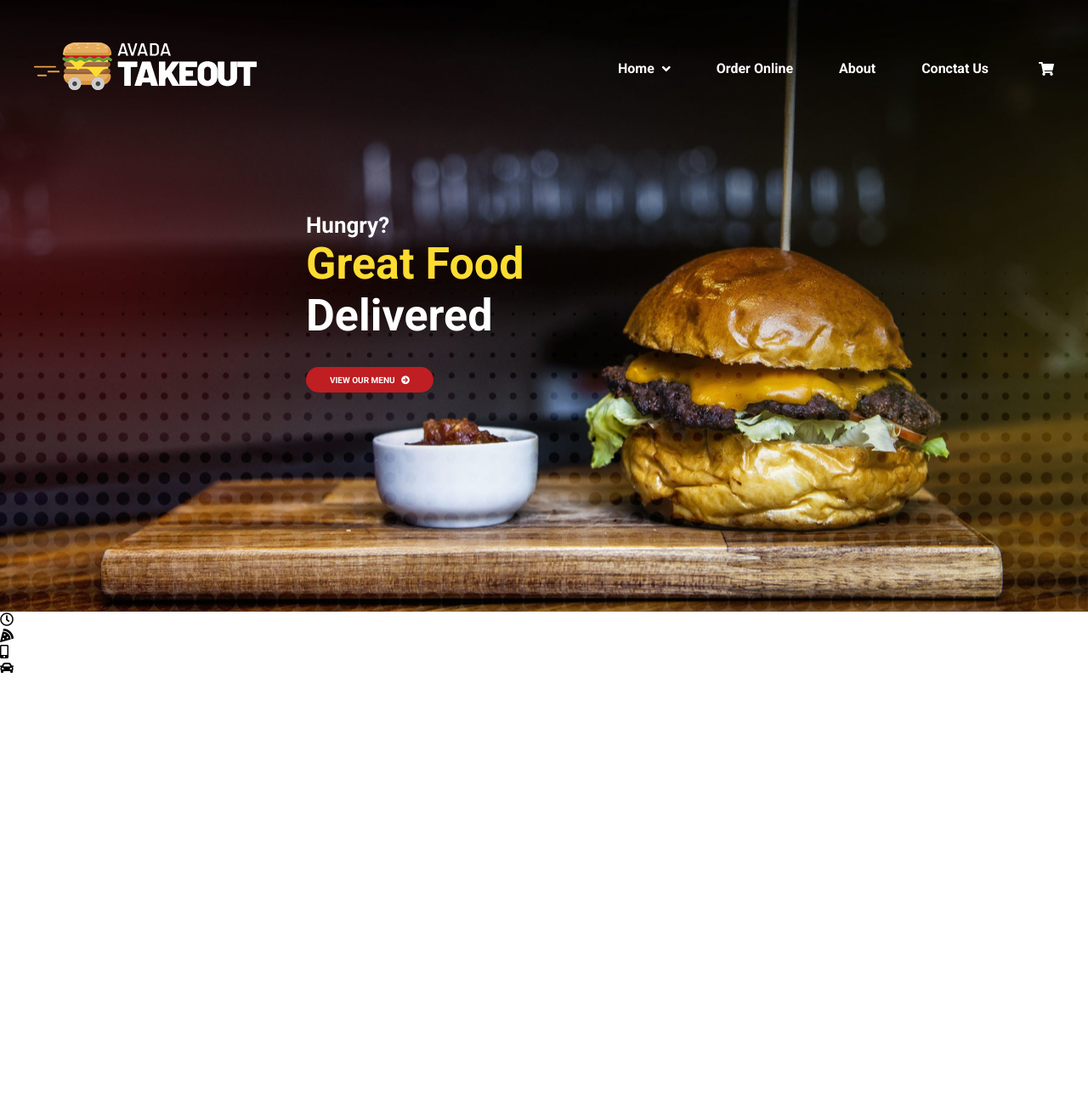
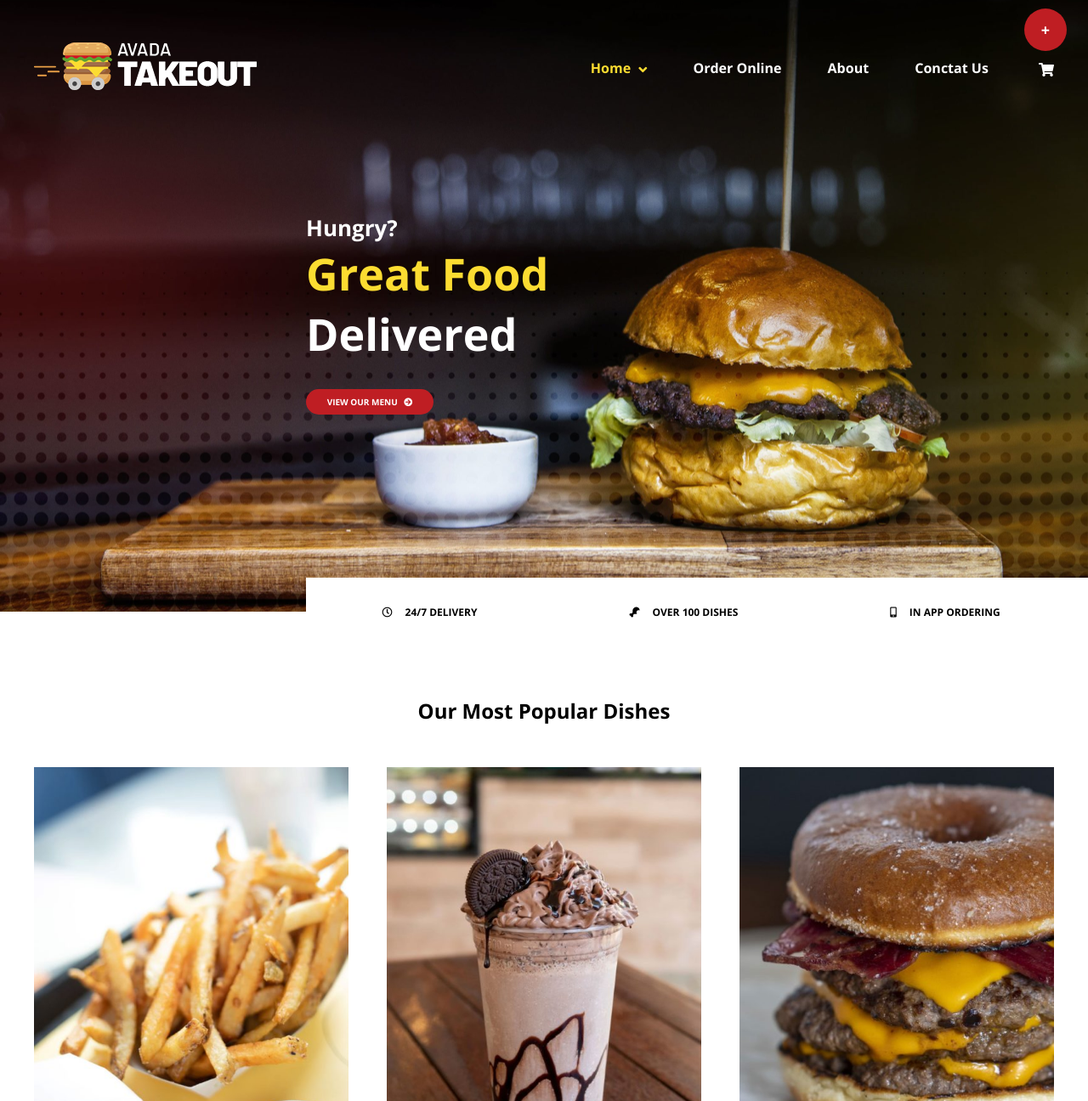
Before and after one commit to antonio-fiorentino/proj-html-vuejs, a website: page index.html in a window 1280 px wide. Shown: the top 1296 px of the page at 85% size. Before the commit the page ends 800 px from the top, so only its background shows below. Drawn offline with nearby package versions, Linux system fonts and the light colour scheme.

Commit message:
Esercizio

```diff
--- a/index.html
+++ b/index.html
@@ -7,13 +7,20 @@
     <script src="https://cdn.jsdelivr.net/npm/vue"></script>
     <link rel="stylesheet" href="https://use.fontawesome.com/releases/v5.5.0/css/all.css">
     <link rel="preconnect" href="https://fonts.gstatic.com">
-<link href="https://fonts.googleapis.com/css2?family=Roboto:wght@400;700&display=swap" rel="stylesheet">
+    <link href="https://fonts.googleapis.com/css2?family=Open+Sans:wght@400;700&display=swap" rel="stylesheet">
   </head>
   <body>
 
     <div id="root">
 
       <header>
+
+
+          <div class="add">
+            <a href="#">+</a>
+          </div>
+
+
 
         <div class="navbar">
 
@@ -47,11 +54,55 @@
       <section class="delivery-list">
 
         <ul>
-          <li><i class="far fa-clock"></i></li>
-          <li><i class="fas fa-pizza-slice"></i></li>
-          <li><i class="fas fa-mobile-alt"></i></li>
-          <li><i class="fas fa-car"></i></li>
+          <li><i class="far fa-clock"></i>24/7 delivery</li>
+          <li><i class="fas fa-drumstick-bite"></i>over 100 dishes</li>
+          <li><i class="fas fa-mobile-alt"></i>in app ordering</li>
+          <li><i class="fas fa-car"></i>fast delivery</li>
         </ul>
+
+      </section>
+
+
+      <section class="popular-dishes">
+
+        <h1>Our Most Popular Dishes</h1>
+
+        <div class="dishes">
+          <div class="fries">
+
+          </div>
+
+          <div class="frappe">
+
+          </div>
+
+          <div class="donut">
+
+          </div>
+
+        </div>
+
+        <div class="name-dishes">
+
+          <div class="price-fries">
+            <h3>Skin On Fries</h3>
+            <span>$3.00-$6.00</span>
+
+          </div>
+
+          <div class="price-frappe">
+            <h3>Choco Cookie Frappe</h3>
+            <span>$4.99</span>
+          </div>
+
+          <div class="price-donut">
+            <h3>The Donut Burger</h3>
+            <span>$6.99</span>
+          </div>
+
+        </div>
+
+        <button type="button" name="button">start your order <i class="fas fa-arrow-circle-right"></i></button>
 
       </section>
 
--- a/src/app.scss
+++ b/src/app.scss
@@ -11,21 +11,26 @@
   width: 1200px;
   margin: auto;
 }
+@mixin popular-food {
+  height: 500px;
+  width: 370px;
+}
 
 
 *{
   padding: 0;
   margin: 0;
   box-sizing: border-box;
-  font-family: 'Roboto', sans-serif;
+  font-family: 'Open Sans', sans-serif;
 }
 
 
 #root{
+  position: relative;
 
   header{
     margin: 0;
-    width: 100vw;
+    width: 100%;
     height: 90vh;
     background-image: url($bg-image-header);
     background-size: cover;
@@ -35,12 +40,35 @@
     position: relative;
 
 
+
+    .add{
+      height: 50px;
+      width: 50px;
+      background-color: $button-color;
+      border-radius: 50%;
+      display: flex;
+      align-items: center;
+      justify-content: center;
+      font-size: 18px;
+      font-weight: bold;
+      position: absolute;
+      right: 25px;
+      top: 10px;
+
+      a{
+        text-decoration: none;
+        color: #fff;
+      }
+
+    }
+
     .navbar{
       @include container;
       height: 100px;
       display: flex;
       justify-content: space-between;
       align-items: center;
+      position: relative;
 
 
       &-list{
@@ -49,6 +77,9 @@
           color: white;
           margin-left: 50px;
           font-weight: bold;
+        }
+        li:first-of-type{
+          color:$yellow-color;
         }
         li:hover{
           color:$yellow-color;
@@ -99,7 +130,110 @@
   }
 
   .delivery-list{
-    @include list-style;
+    height: 10vh;
+    width: 1200px;
+    background-color: #fff;
+    display: flex;
+    justify-content: space-around;
+    align-items: center;
+    position: absolute;
+    left: 360px;
+    top: 85vh;
+
+
+    ul{
+      display: flex;
+      width: 100%;
+      justify-content: space-around;
+    }
+
+    li{
+      @include list-style;
+      text-transform: uppercase;
+      font-size: 12px;
+      font-weight: bold;
+
+      i{
+        margin-right: 15px;
+      }
+    }
+
+  }
+
+  .popular-dishes{
+    @include container;
+    margin-top: 100px;
+    text-align: center;
+
+    h1{
+      margin-bottom: 50px;
+    }
+
+    .dishes{
+      display: flex;
+      justify-content: space-between;
+
+      .fries{
+        @include popular-food;
+        background-image: url($skin-fries);
+        background-size: cover;
+        background-position: 50% 85%;
+      }
+      .frappe{
+        @include popular-food;
+        background-image: url($cookie-frappe);
+        background-size: cover;
+        background-position: 50% 85%;
+      }
+      .donut{
+        @include popular-food;
+        background-image: url($donut-burger);
+        background-size: cover;
+        background-position: 50% 70%;
+      }
+
+    }
+
+    .name-dishes{
+      padding-left: 25px;
+      position: relative;
+
+      .price-fries{
+        position: absolute;
+        left:135px;
+      }
+      .price-donut{
+        position: absolute;
+        right: 100px;
+      }
+
+      div{
+        margin-top: 10px;
+        display: inline-block;
+      }
+      span{
+        color: $button-color;
+        font-size: 12px;
+      }
+
+
+    }
+
+    button{
+      border-radius: 50px;
+      height: 30px;
+      width: 200px;
+      text-transform: uppercase;
+      font-size: 10px;
+      font-weight: bold;
+      color: white;
+      background-color: $button-color;
+      border: none;
+      margin-top: 30px;
+      text-align: center;
+      margin-left: 25px;
+      margin-bottom: 1000px;
+    }
 
   }
 
--- a/src/bg-img.scss
+++ b/src/bg-img.scss
@@ -1 +1,4 @@
 $bg-image-header: "../img/bg-img.jpg";
+$skin-fries: "../img/bg-fries.jpg";
+$cookie-frappe: "../img/bg-frappe.jpg";
+$donut-burger: "../img/bg-donut.jpg";
```
Also changed, not shown: dist/app.css, img/210x300 frappe.jpg (renamed from img/choco-cookie-frappe-210x300.jpg), img/210x300 fries.jpg (renamed from img/skin-on-fries-400x571.jpg), img/210x300.jpg (renamed from img/donut-burger-210x300.jpg), img/bg-donut.jpg (renamed from img/donut-burger-500x714.jpg), img/bg-frappe.jpg (renamed from img/choco-cookie-frappe-500x714.jpg), img/bg-fries.jpg (renamed from img/skin-on-fries-500x714.jpg), img/demo-marketing-consultant-400x300.jpg (deleted), img/demo-marketing-consultant-600x450.jpg (deleted).
